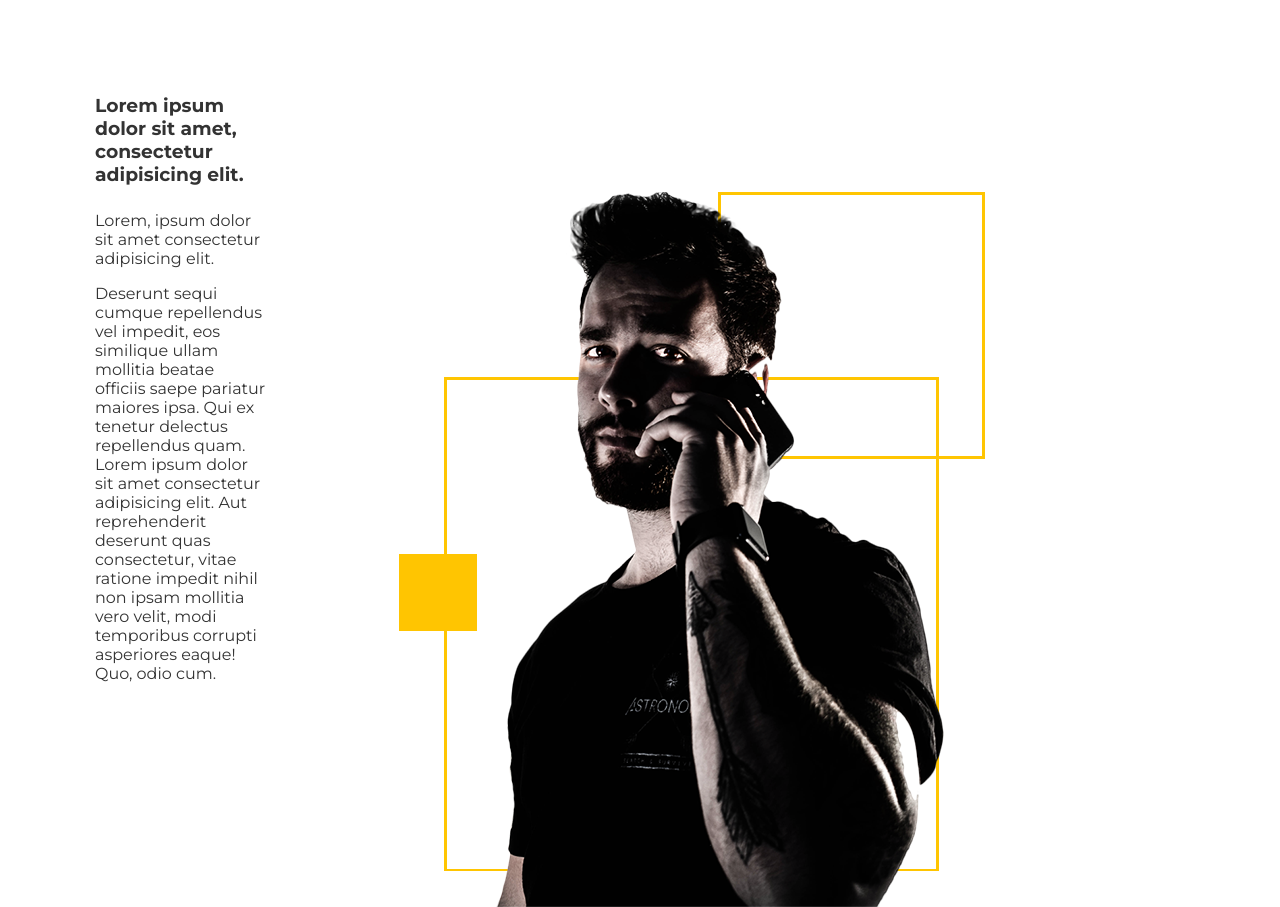
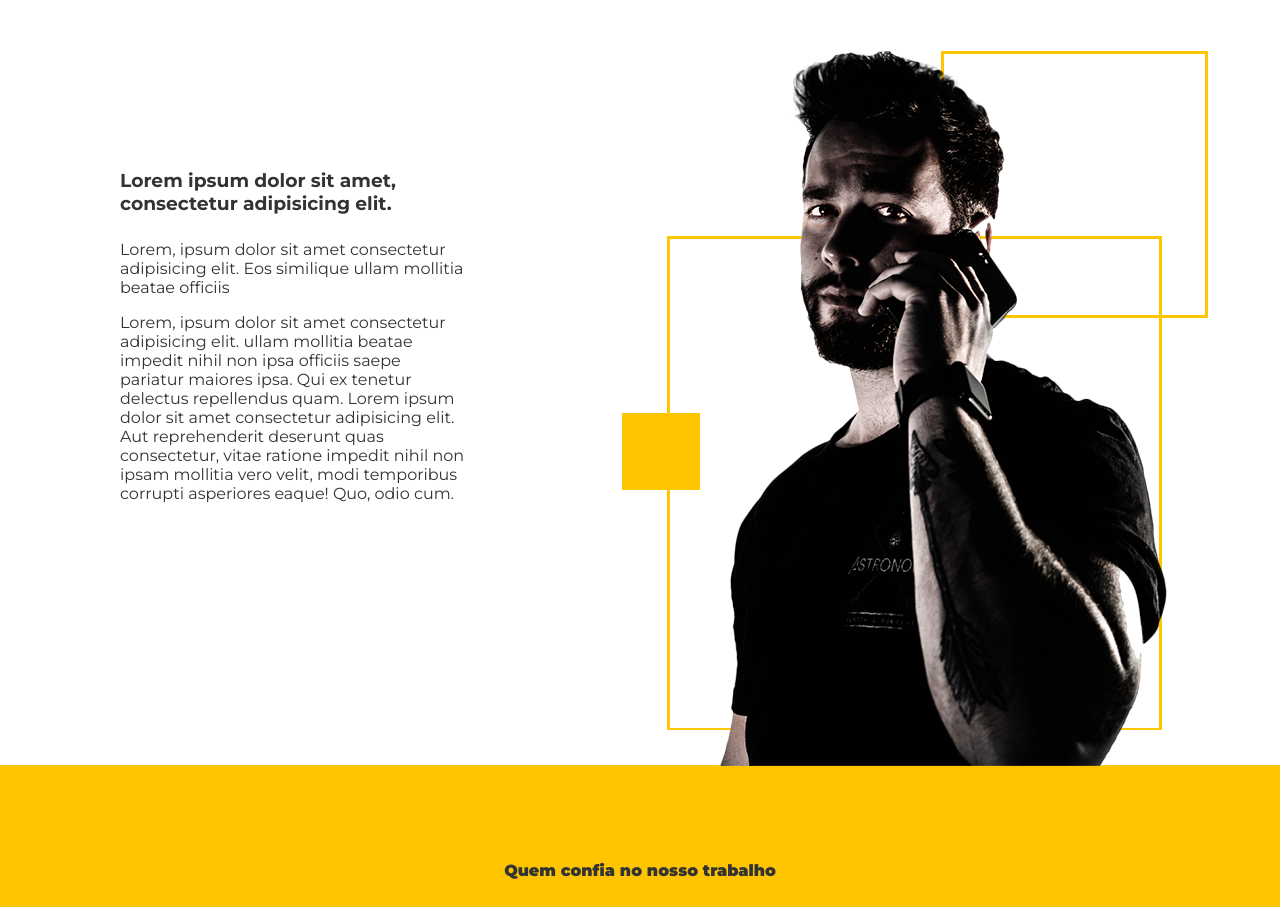
Before and after one commit to felipi-schommer/studion, a website: page src/enterprise.html in a window 1280 px wide. Shown: the part 554-1461 px from the top of the page. Drawn offline with Linux system fonts and the light colour scheme.

Commit message:
Feat(HTML) finish page enterprise

```diff
--- a/src/css/_enterprise.css
+++ b/src/css/_enterprise.css
@@ -1,28 +1,20 @@
 .counter{
     display: grid;
-    grid-template-columns: 1fr 1fr 1fr ;
+    grid-template-columns: 1fr 1fr;
+    height: 715px;
     align-items: center;
-    justify-items: center;
     margin-top: 50px;
 
 }
 
 .counter__copy{
-    display: block;
-    max-width: 450px;
-    padding: 25px;
-    margin-bottom: 324px;
+    padding: 50px 50px 0 50px;
+    margin-bottom: 200px;
 }
 
 .counter__copy h3{
     margin-bottom: 25px;
 }
-
-
-
-
-
-
 
 
 .logos{
@@ -38,3 +30,10 @@
     margin-bottom: 5.81rem;
     font-weight: 900;
 }
+
+.counter__video{
+    display: grid;
+    justify-items: center;
+    padding: 75px 0;
+
+}
--- a/src/enterprise.html
+++ b/src/enterprise.html
@@ -63,22 +63,28 @@
     </header>
 
     <main class="">
+
         <section class=" container counter">
             <div class="counter__copy">
                 <h3>Lorem ipsum dolor sit amet, consectetur adipisicing elit.</h3>
-                <p>Lorem, ipsum dolor sit amet consectetur adipisicing elit.
-                    <p>Deserunt sequi cumque repellendus vel impedit, eos similique ullam mollitia beatae officiis saepe pariatur maiores ipsa. Qui ex tenetur delectus repellendus quam. Lorem ipsum dolor sit amet consectetur adipisicing elit. Aut reprehenderit deserunt quas consectetur, vitae ratione impedit nihil non ipsam mollitia vero velit, modi temporibus corrupti asperiores eaque! Quo, odio cum.</p>
-                </p>
+                  <p>Lorem, ipsum dolor sit amet consectetur adipisicing elit. Eos similique ullam mollitia beatae officiis </p>
+                    <p>Lorem, ipsum dolor sit amet consectetur adipisicing elit. ullam mollitia beatae impedit nihil non ipsa officiis saepe pariatur maiores ipsa. Qui ex tenetur delectus repellendus quam. Lorem ipsum dolor sit amet consectetur adipisicing elit. Aut reprehenderit deserunt quas consectetur, vitae ratione impedit nihil non ipsam mollitia vero velit, modi temporibus corrupti asperiores eaque! Quo, odio cum.</p>
+                    </p>
             </div>
-            <img src="./images/man.png" alt="">
+            <div class="counter__img">
+                <img src="./images/man.png" alt="">
+            </div>
         </section>
         <section class="logos">
             <h4>Quem confia no nosso trabalho</h4>
             <img src="./images/logos.png" alt="">
         </section>
-        <section>
+        <section class="container counter__video">
+            <iframe width="560" height="315" src="https://www.youtube.com/embed/5RDSkR8_AQ0" title="YouTube video player"
+            frameborder="0" allow="accelerometer; autoplay; clipboard-write; encrypted-media; gyroscope; picture-in-picture"
+            allowfullscreen></iframe>
+        </section>
 
-        </section>
     </main>
 
     <footer class="footer">
```
